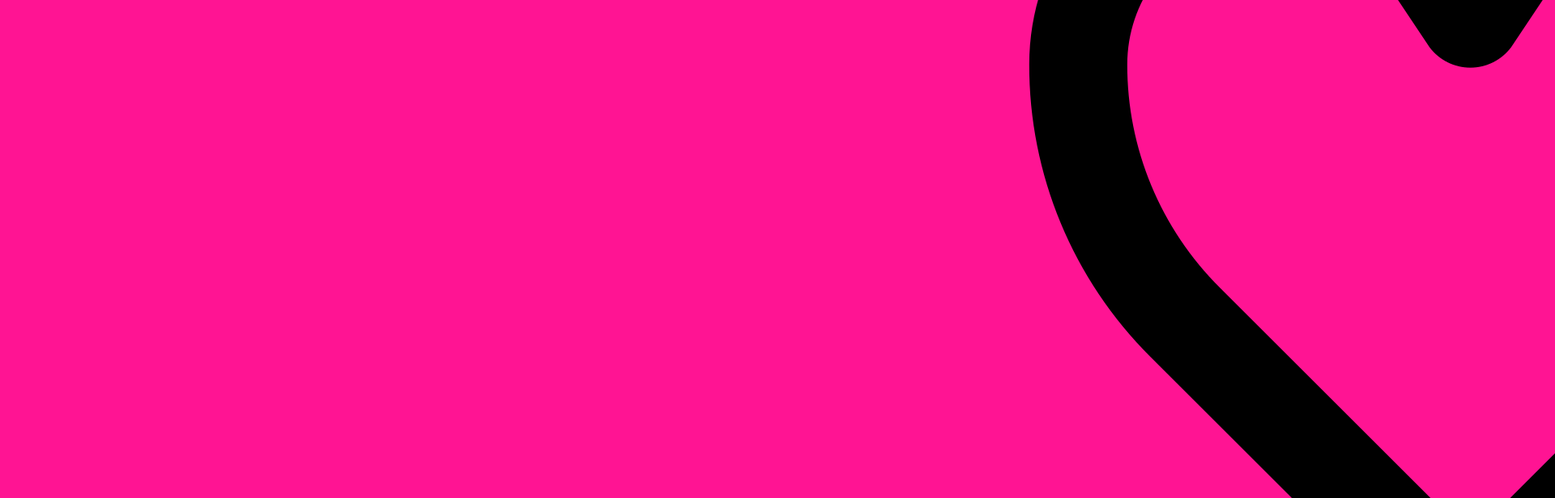
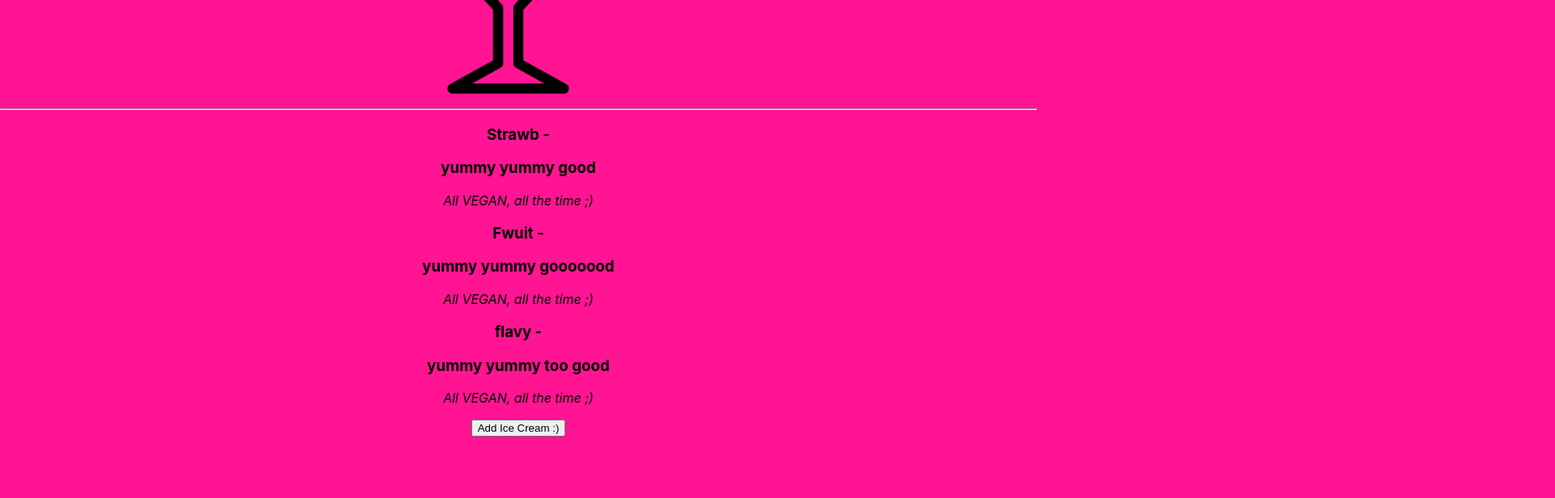
Before and after one commit to kayla-weaver/VeganQueenIceCreamShoppe, a React (Create React App) app: page / in a window 1280 px wide. Shown: the part 360-976 px from the top of the page at 81% size, 1920 px wide, since content can reach past the window. After the commit the page ends 900 px from the top, so only its background shows below. Built offline with nearby package versions, Linux system fonts and the light colour scheme.

Commit message:
Control page

```diff
--- a/src/components/App.js
+++ b/src/components/App.js
@@ -1,14 +1,12 @@
 import React from "react";
 import Header from "./Header";
-import InventoryList from "./InventoryList";
+import InventoryControl from "./TicketControl";
 
 function App(){
-  const flavor = "Strawberry";
-  const flavor2 = "Basil";
   return (
     <React.Fragment>
       <Header />
-      <InventoryList />
+      <InventoryControl />
     </React.Fragment>
   );
 }
--- a/src/components/Header.js
+++ b/src/components/Header.js
@@ -5,7 +5,7 @@ function Header(){
   return (
     <React.Fragment>
     <h1>Vegan Ice Cream!</h1>
-    <img src={icecreamImage} alt= "An image of ice cream with a cute little heart on top" />
+    <img src={icecreamImage} alt= "An image of ice cream with a cute little heart on top" class="medium"/>
     </React.Fragment>
   );
 }
--- /dev/null
+++ b/src/components/NewInventoryForm.js
@@ -0,0 +1,11 @@
+import React from "react";
+
+function NewInventoryForm(props){
+  return(
+    <React.Fragment>
+      <h4>This is a FORMY FORM</h4>
+    </React.Fragment>
+  );
+}
+
+export default NewInventoryForm;
--- /dev/null
+++ b/src/components/TicketControl.js
@@ -0,0 +1,38 @@
+import React from "react";
+import NewInventoryForm from "./NewInventoryForm";
+import InventoryList from "./InventoryList";
+
+class InventoryControl extends React.Component {
+  constructor(props){
+    super(props);
+    this.state = {
+      formVisibleOnPage: false
+    };
+  }
+
+  handleClick = () => {
+    this.setState(prevState => ({
+      formVisibleOnPage: !prevState.formVisibleOnPage
+    }));
+  }
+
+render(){
+    let currentlyVisibleState = null;
+    let buttonText = null;
+    if (this.state.formVisibleOnPage){
+      currentlyVisibleState = <NewInventoryForm />
+      buttonText= "Return to Ice Cream List!"
+    }else {
+      currentlyVisibleState = <InventoryList />
+      buttonText= "Add Ice Cream :)"
+    }
+    return (
+    <React.Fragment>
+      {currentlyVisibleState}
+      <button onClick={this.handleClick}>{buttonText}</button>
+    </React.Fragment>
+  );
+}
+}
+
+export default InventoryControl;
--- a/src/index.css
+++ b/src/index.css
@@ -1,4 +1,5 @@
 body {
+  text-align: center;
   background-color: deeppink;
   margin: 0;
   font-family: -apple-system, BlinkMacSystemFont, 'Segoe UI', 'Roboto', 'Oxygen',
@@ -6,6 +7,10 @@ body {
     sans-serif;
   -webkit-font-smoothing: antialiased;
   -moz-osx-font-smoothing: grayscale;
+  .medium{
+    width: 400px;
+    height: auto;
+  }
 }
 
 code {
```
